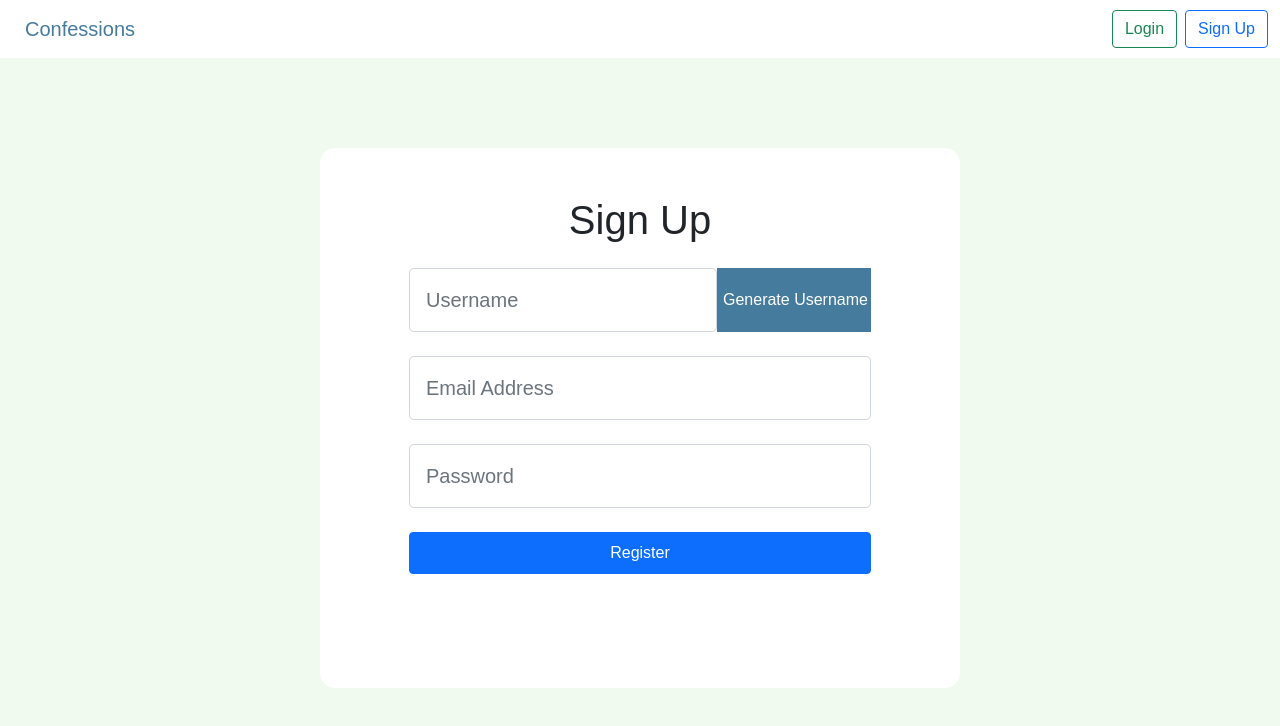
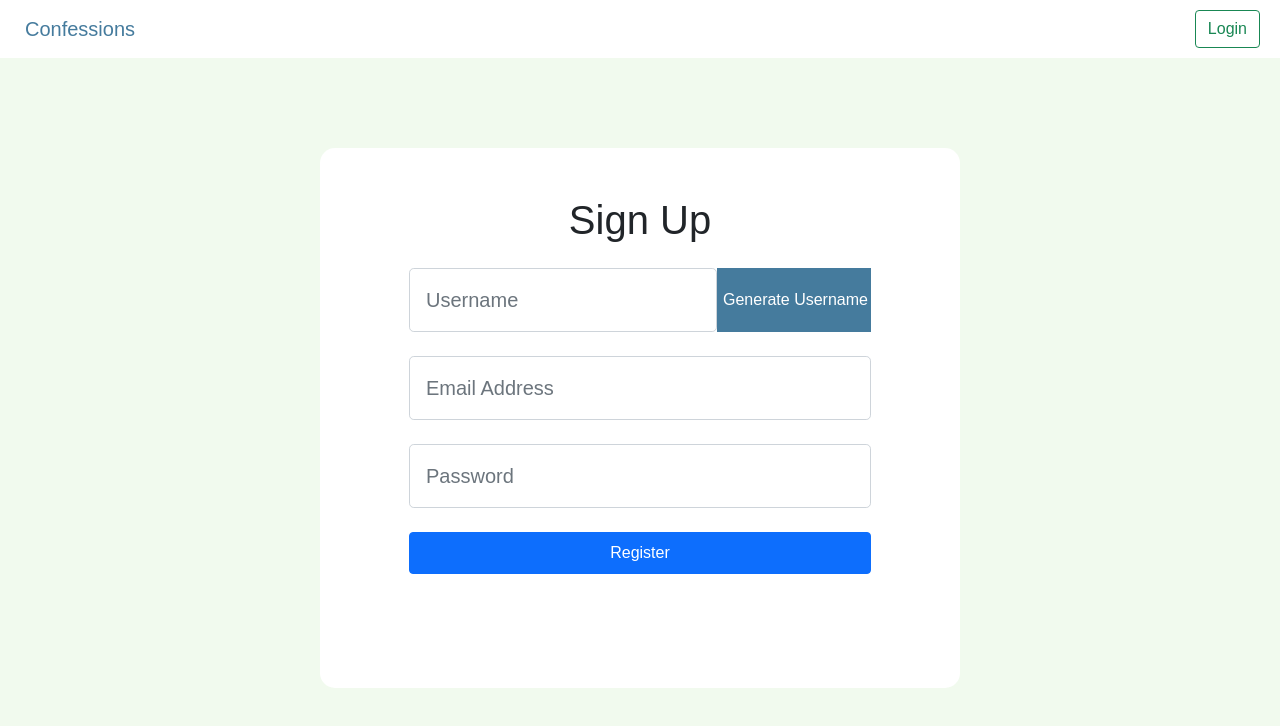
Before and after one commit to SLuo490/Confessions, a React (Create React App) app: page /register in a window 1280 px wide. Shown: the top 726 px of the page. Built offline with nearby package versions, Linux system fonts and the light colour scheme; no server answers; a web font is replaced by a local one.

Commit message:
remove login button from navbar if in sign in page and vice versa

```diff
--- a/src/components/Nav.js
+++ b/src/components/Nav.js
@@ -1,4 +1,4 @@
-import { Link } from 'react-router-dom';
+import { Link, useLocation } from 'react-router-dom';
 import { useAuthState } from 'react-firebase-hooks/auth';
 import { auth } from '../utils/firebase';
 import { logOut } from '../utils/firebase';
@@ -6,6 +6,7 @@
 
 export default function Nav() {
   const [user] = useAuthState(auth);
+  const location = useLocation();
 
   return (
     <nav className='nav-bar bg-white py-2'>
@@ -21,16 +22,19 @@
           </Link>
           {!user ? (
             <div className='auth'>
-              <Link to='/login' className='px-2'>
-                <button type='button' className='btn btn-outline-success'>
-                  Login
-                </button>
-              </Link>
-              <Link to='/register'>
-                <button type='button' className='btn btn-outline-primary'>
-                  Sign Up
-                </button>
-              </Link>
+              {location.pathname === '/login' ? (
+                <Link to='/register'>
+                  <button type='button' className='btn btn-outline-primary'>
+                    Sign Up
+                  </button>
+                </Link>
+              ) : (
+                <Link to='/login' className='px-2'>
+                  <button type='button' className='btn btn-outline-success'>
+                    Login
+                  </button>
+                </Link>
+              )}
             </div>
           ) : (
             <div>
```
